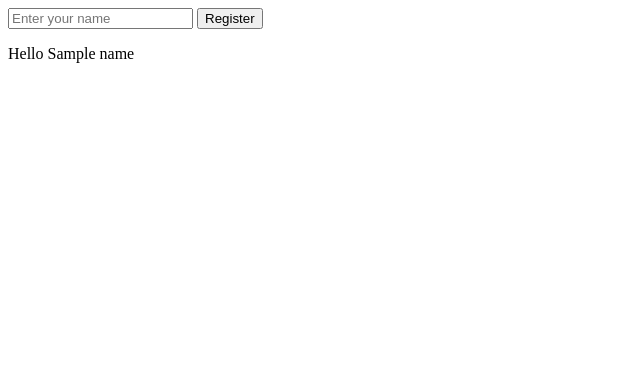
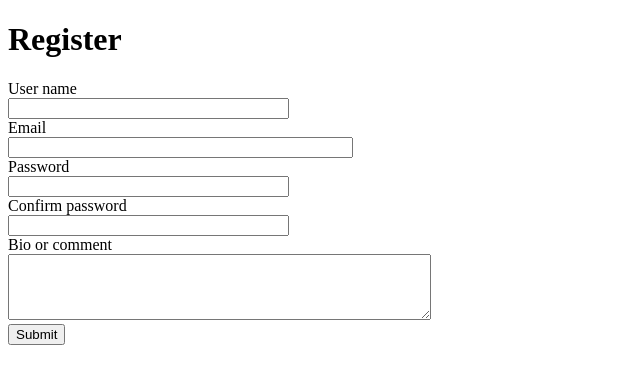
Before and after one commit to kittyjenkinsphoenix/CSC2031-Security-Programming-Portfolio-Assessment-Task-1, a Flask app: template CSC2031 Task 1/app/templates/register.html in a window 1280 px wide. Shown: the top 384 px of the page, without its empty margins (0-640 px from the left). Run offline with Flask 3, Linux system fonts and the light colour scheme; the template is opened without the code that fills it: most values are stand-ins (such as "Sample title", 1, 10 or a date in 2020); form fields are guessed from the names that the template uses; parts of the project's set-up code (start-up, migrations or seed data) failed here and were passed over.

Commit message:
Updated Register.html To Be More Presentable

```diff
--- a/CSC2031 Task 1/app/templates/register.html
+++ b/CSC2031 Task 1/app/templates/register.html
@@ -1,8 +1,63 @@
 {% extends 'base.html' %}
 {% block content %}
-<form method="POST" novalidate>
-    <input name="name" placeholder="Enter your name">
-    <input type="submit" value="Register">
-</form>
-<p>Hello {{ name | safe }}</p>
+    <h1>Register</h1>
+    {% if success %}
+        <div style="padding:10px;border:1px solid #4caf50;background:#e8f5e9;margin-bottom:1rem;">
+            <strong>Registration successful</strong>
+            <p>Welcome, {{ username }}.</p>
+            {% if bio %}
+                <h4>Your bio/comment</h4>
+                <p>{{ bio }}</p>
+            {% endif %}
+        </div>
+    {% endif %}
+
+    <form method="POST" novalidate>
+        {{ form.hidden_tag() }}
+
+        <div>
+            {{ form.userName.label }}<br>
+            {{ form.userName(size=32) }}<br>
+            {% for err in form.userName.errors %}
+                <span style="color:darkred">{{ err }}</span><br>
+            {% endfor %}
+        </div>
+
+        <div>
+            {{ form.email.label }}<br>
+            {{ form.email(size=40) }}<br>
+            {% for err in form.email.errors %}
+                <span style="color:darkred">{{ err }}</span><br>
+            {% endfor %}
+        </div>
+
+        <div>
+            {{ form.password.label }}<br>
+            {{ form.password(size=32) }}<br>
+            {% for err in form.password.errors %}
+                <span style="color:darkred">{{ err }}</span><br>
+            {% endfor %}
+        </div>
+
+        <div>
+            {{ form.confirmPassword.label }}<br>
+            {{ form.confirmPassword(size=32) }}<br>
+            {% for err in form.confirmPassword.errors %}
+                <span style="color:darkred">{{ err }}</span><br>
+            {% endfor %}
+        </div>
+
+        <div>
+            {{ form.bioOrComment.label }}<br>
+            {{ form.bioOrComment(rows=4, cols=50) }}<br>
+            {% for err in form.bioOrComment.errors %}
+                <span style="color:darkred">{{ err }}</span><br>
+            {% endfor %}
+        </div>
+
+        <div>
+            {{ form.submit() }}
+        </div>
+    </form>
+
 {% endblock %}
```
